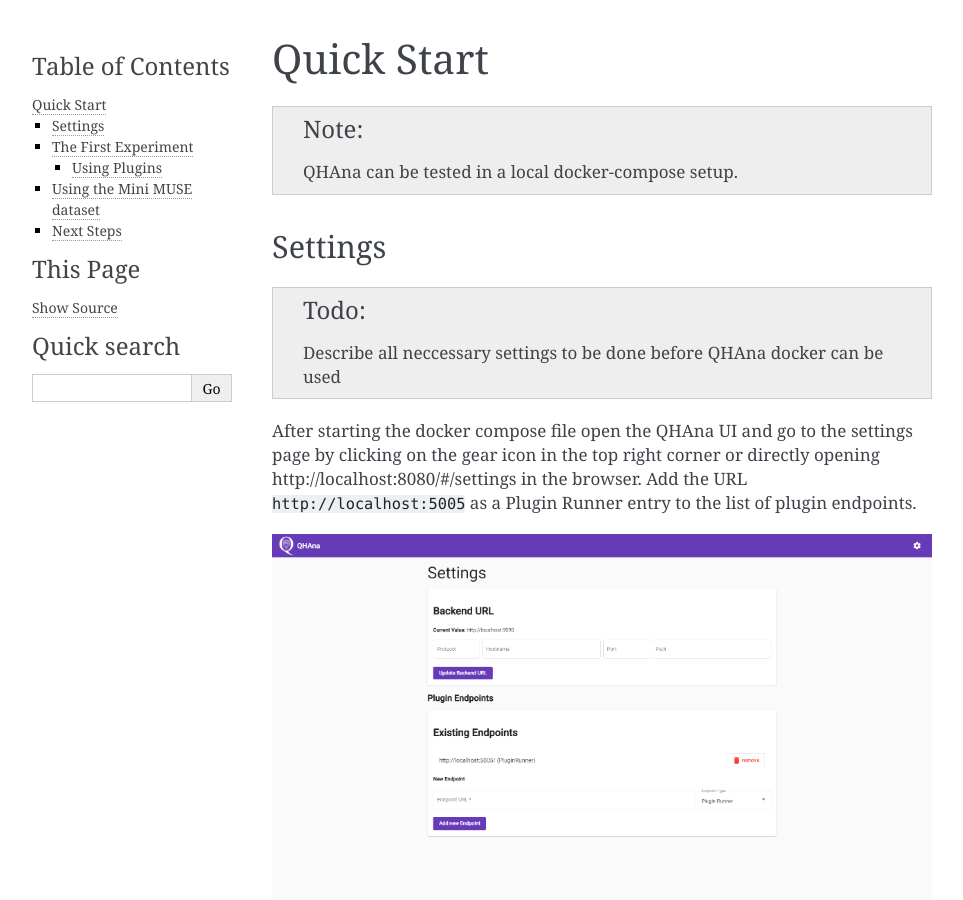
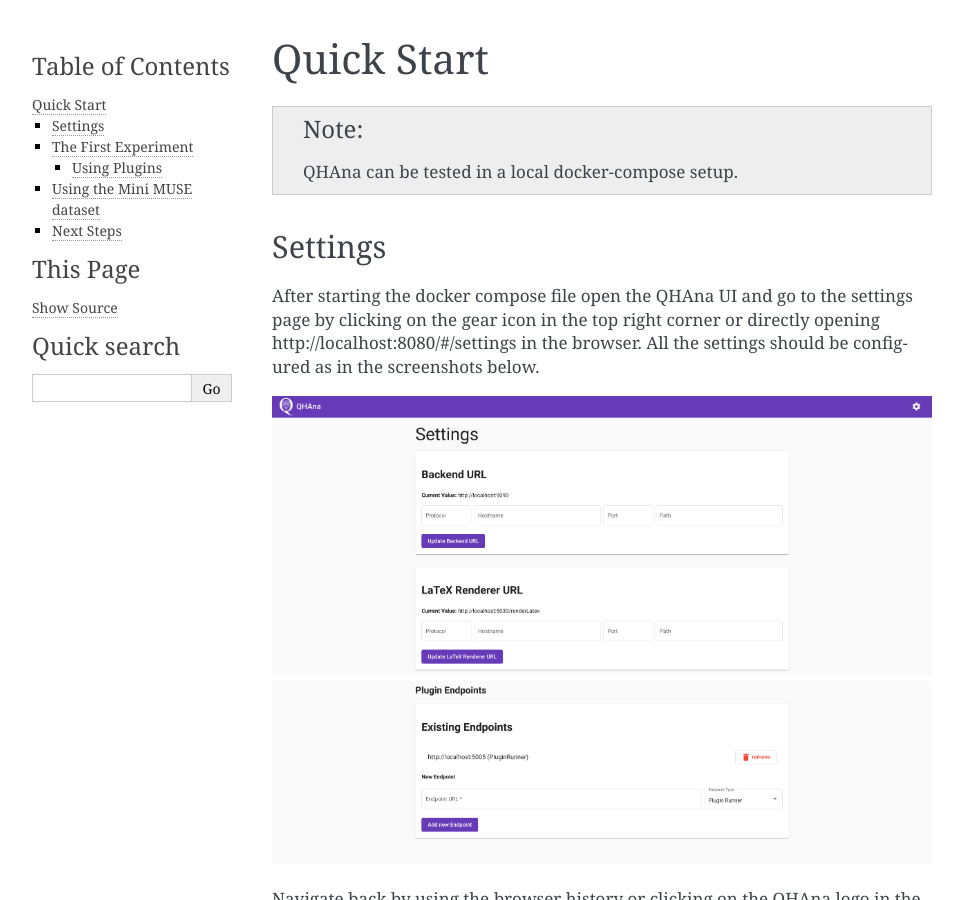
Before and after one commit to leonleoff/qhana-docker, a Sphinx documentation site: the page built from docs/quickstart.md, in a window 1280 px wide and 900 px high. Shown: the whole window, without its empty margins (148-1111 px from the left). Built offline with Sphinx 7.4.7, drawn with Linux system fonts in a browser that asks for light colours.

Commit message:
update settings page

````diff
--- a/docs/quickstart.md
+++ b/docs/quickstart.md
@@ -6,14 +6,12 @@ QHAna can be tested in a local docker-compose setup.
 
 ## Settings
 
-```{todo}
-Describe all neccessary settings to be done before QHAna docker can be used
-```
 
 After starting the docker compose file open the QHAna UI and go to the settings page by clicking on the gear icon in the top right corner or directly opening http://localhost:8080/#/settings in the browser.
-Add the URL ``http://localhost:5005`` as a Plugin Runner entry to the list of plugin endpoints.
+All the settings should be configured as in the screenshots below.
 
 ![The QHAna settings page.](images/qhana-settings-page.png)
+![The QHAna settings page.](images/qhana-settings-page-2.png)
 
 Navigate back by using the browser history or clicking on the QHAna logo in the top left corner.
 
````
Also changed, not shown: docs/images/qhana-settings-page-2.png (added), docs/images/qhana-settings-page.png.
